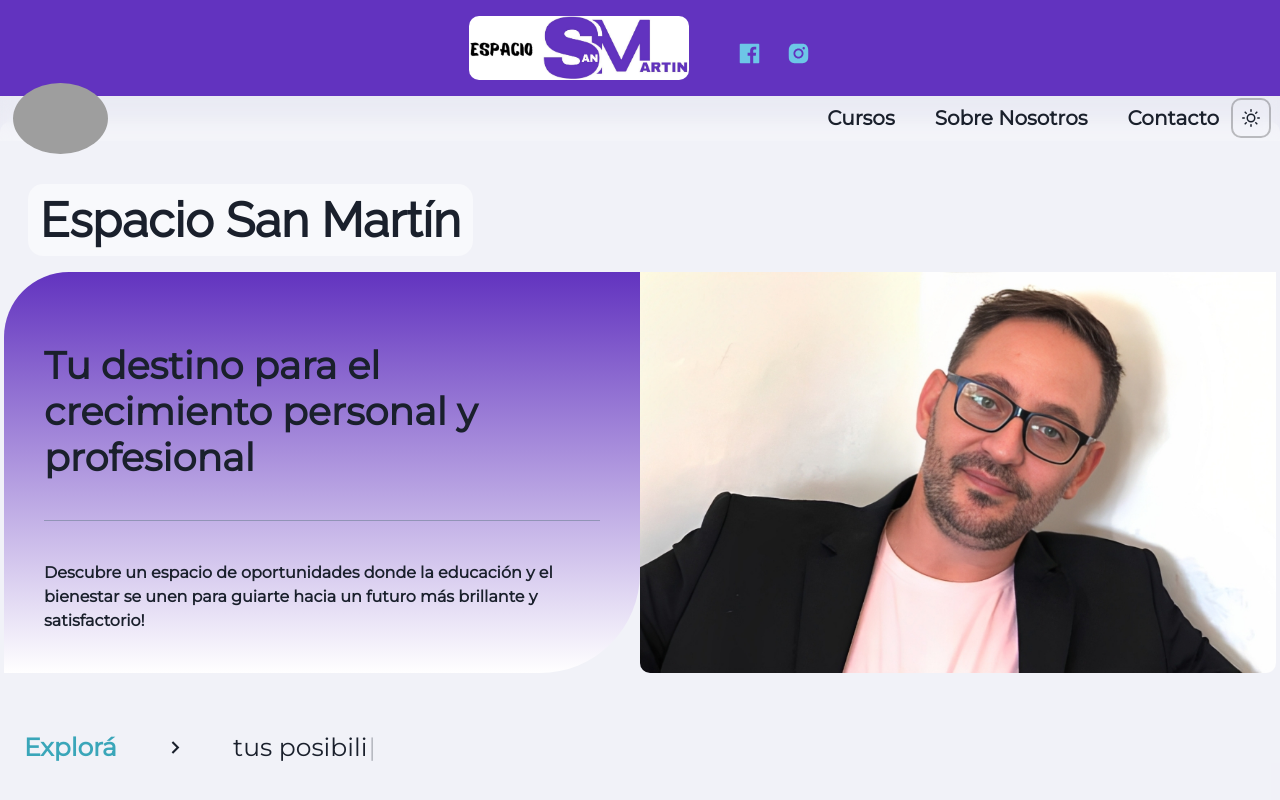
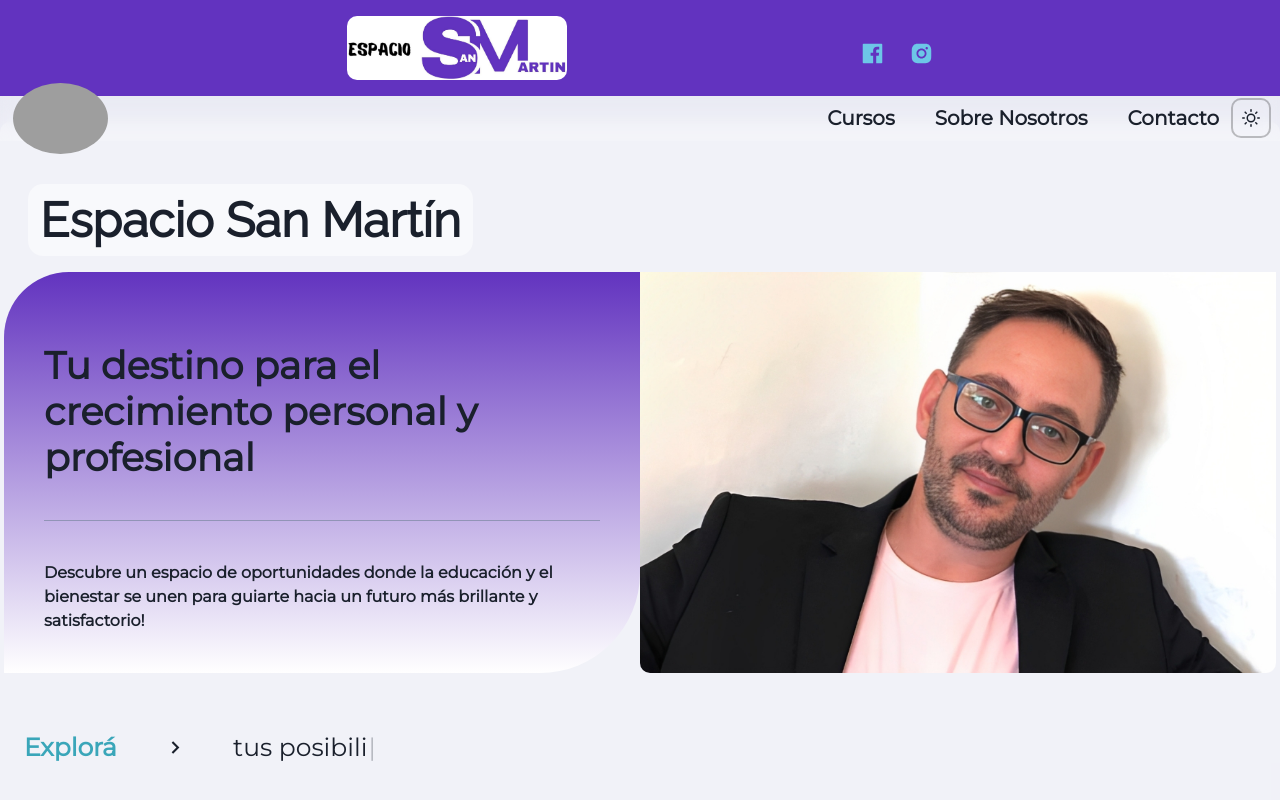
Before and after one commit to tomimacia/espacio-san-martin, a Next.js app: page / in a window 1280 px wide. Shown: the top 800 px of the page. Built offline with nearby package versions, Linux system fonts and the light colour scheme; grey boxes are pictures that could not be loaded.

Commit message:
Navbar justify

```diff
--- a/components/Navbar.tsx
+++ b/components/Navbar.tsx
@@ -57,7 +57,7 @@ export default function Navbar() {
       >
         <Flex
           align="center"
-          justifyContent="center"
+          justifyContent="space-around"
           w="100%"
           maxW="65%"
           justify="space-around"
```
